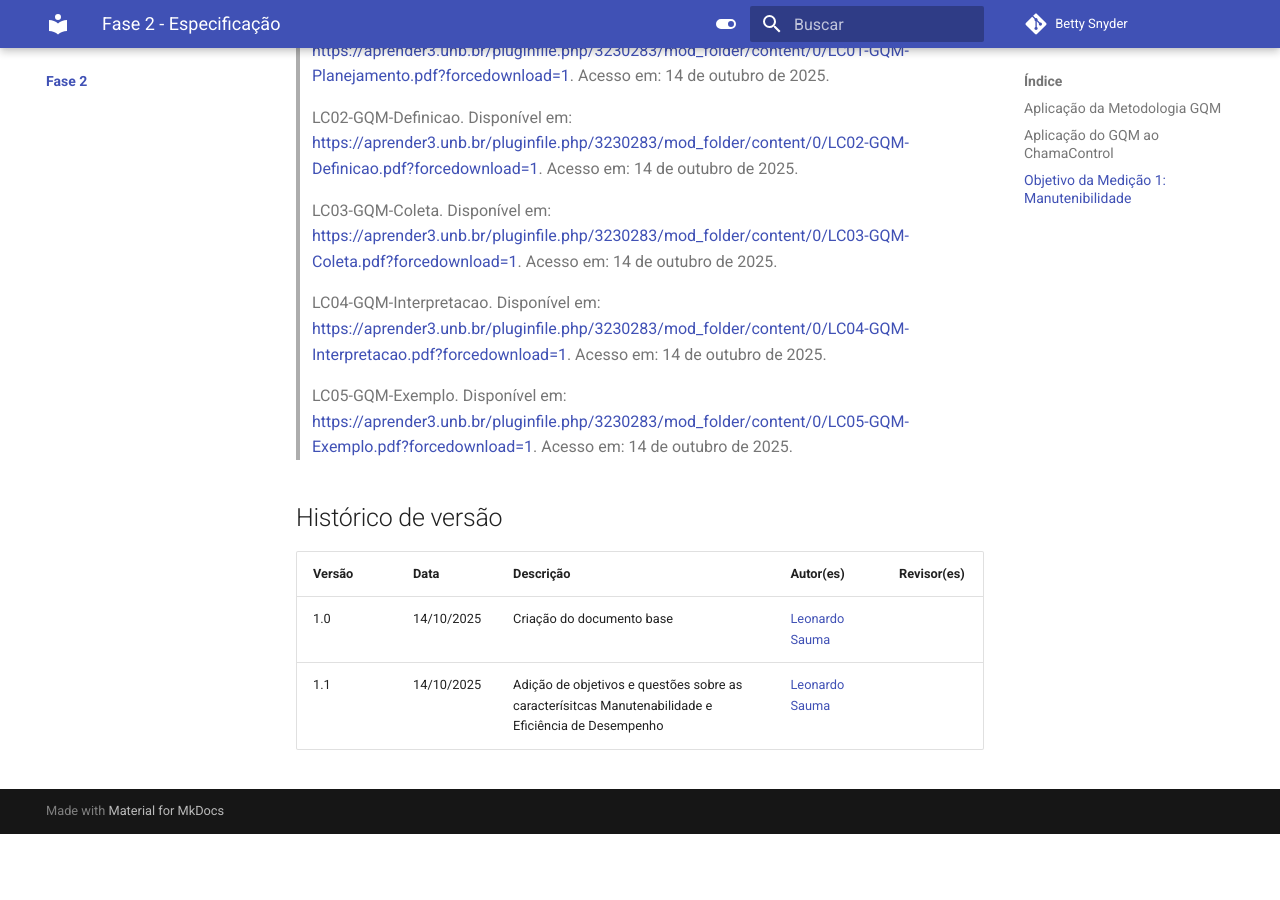
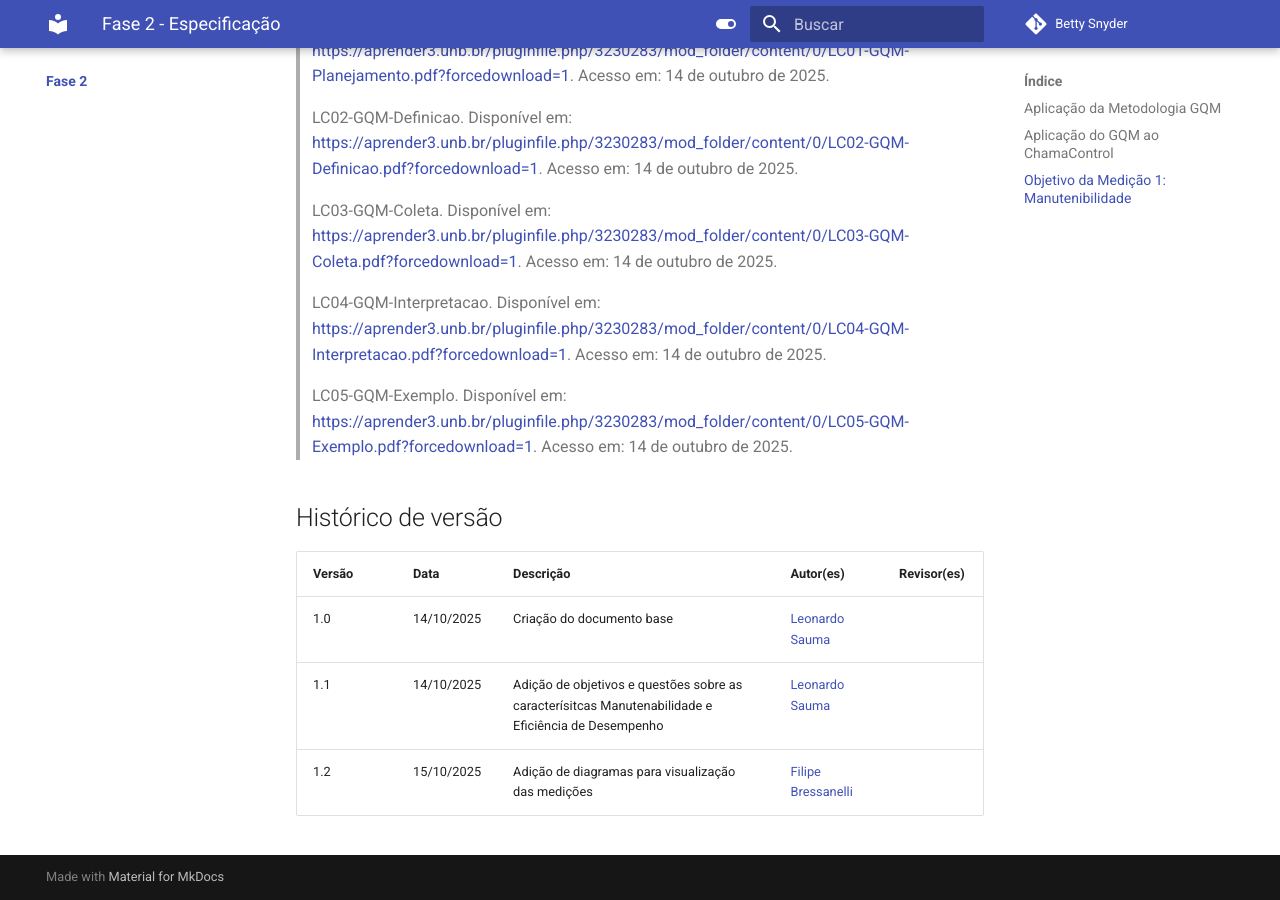
Before and after one commit to FCTE-Qualidade-de-Software-1/2025-2_T01_BETTY-SNYDER, an MkDocs documentation site: the page built from docs/Fase 2/index.md, in a window 1280 px wide and 900 px high, scrolled down 8331 px. Built offline with MkDocs 1.6.1 and Material for MkDocs 9.7.7, drawn with Linux system fonts in a browser that asks for light colours; comment, search, counter and statistics services are not loaded; before the commit the page ends 9165 px from its top, so only the background shows below that.

Commit message:
atualiza tabela de contribuição

```diff
--- a/docs/Fase 2/index.md
+++ b/docs/Fase 2/index.md
@@ -337,3 +337,4 @@ Meta recomendada ≥ 99% de uptime. Quedas recorrentes reduzem a eficiência per
 |-|-|-|-|-|
 |1.0 | 14/10/2025 | Criação do documento base|[Leonardo Sauma](https://github.com/leohssjr)||
 |1.1 | 14/10/2025 | Adição de objetivos e questões sobre as caracterísitcas Manutenabilidade e Eficiência de Desempenho|[Leonardo Sauma](https://github.com/leohssjr)||
+|1.2 | 15/10/2025 | Adição de diagramas para visualização das medições|[Filipe Bressanelli](https://github.com/fbressa)||
```
